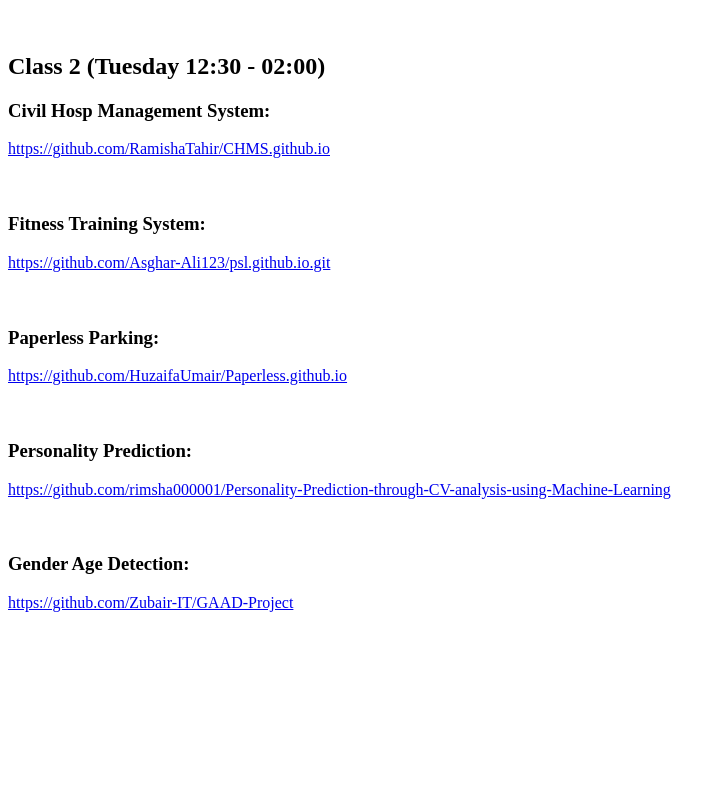
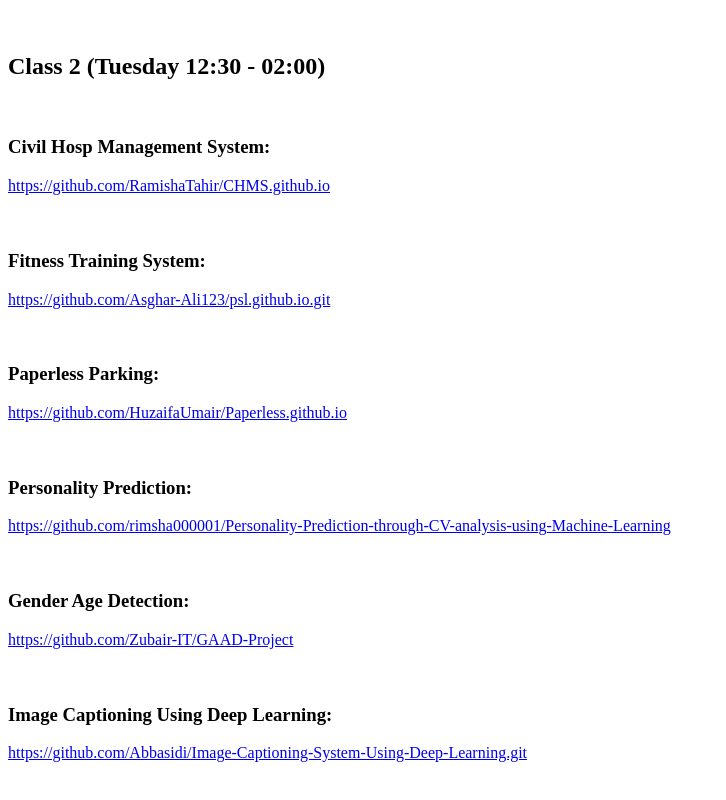
Before and after one commit to khurramgamedevelopment/Project-Websites, a plain HTML site: page index.html in a window 1280 px wide. Shown: the part 735-1535 px from the top of the page, without its empty margins (0-726 px from the left). Before the commit the page ends 1391 px from the top, so only its background shows below. Drawn offline with Linux system fonts and the light colour scheme.

Commit message:
FYP Links

```diff
--- a/index.html
+++ b/index.html
@@ -36,7 +36,7 @@
 
     <br />
     <h2>Class 2 (Tuesday 12:30 - 02:00)</h2>
-
+    <br />
 
     <h3>Civil Hosp Management System:</h3>
     <a href="https://github.com/RamishaTahir/CHMS.github.io">https://github.com/RamishaTahir/CHMS.github.io</a>
@@ -58,6 +58,10 @@
     <a href="https://github.com/Zubair-IT/GAAD-Project">https://github.com/Zubair-IT/GAAD-Project</a>
     <br /><br /><br />
 
+    <h3>Image Captioning Using Deep Learning:</h3>
+    <a href="https://github.com/Abbasidi/Image-Captioning-System-Using-Deep-Learning.git">https://github.com/Abbasidi/Image-Captioning-System-Using-Deep-Learning.git</a>
+    <br /><br /><br />
+
 
 </body>
 </html>
```
